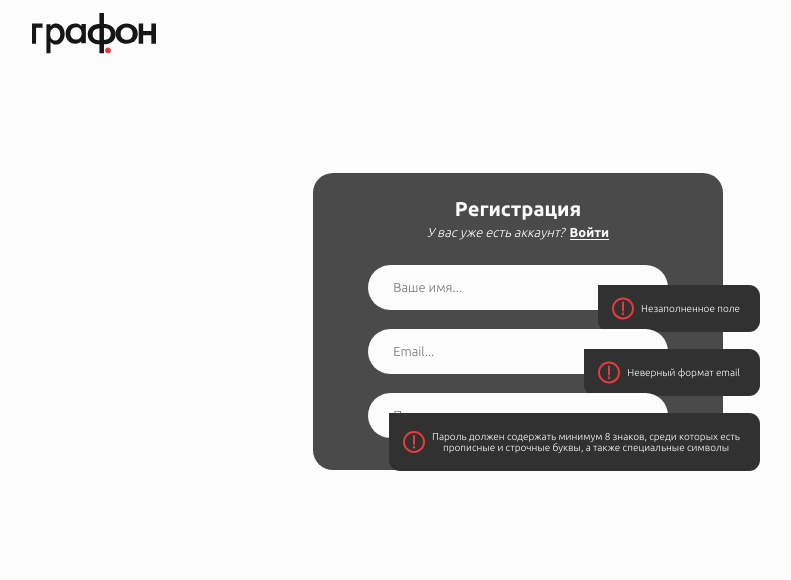
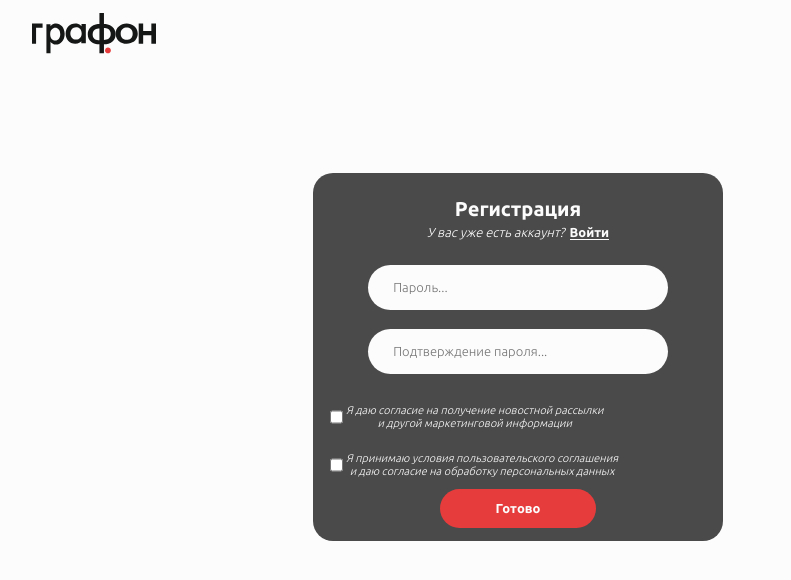
Before and after one commit to Kataiii/ConfiguratorFrontend, a React app: page /login/register/user in a window 1280 px wide. Shown: the top 580 px of the page, without its empty margins (122-913 px from the left). Built offline with nearby package versions, Linux system fonts and the light colour scheme.

Commit message:
fix input form

```diff
--- /dev/null
+++ b/src/shared/ui/FormPart/CheckboxForm.tsx
@@ -0,0 +1,18 @@
+import styles from "./css/InputForm.module.css"
+
+
+interface ICheckboxFormProps {
+    ischecked: boolean,
+    content: string
+}
+
+const CheckboxForm = (props : ICheckboxFormProps) => {
+    return (
+        <div className={styles.CheckboxDiv}>
+            <input type="checkbox" name="newsletter" value="newsletter"/>
+            <p className={styles.CheckboxContent} dangerouslySetInnerHTML={{ __html: props.content }}></p>
+        </div>
+    )
+}
+
+export default CheckboxForm;
--- /dev/null
+++ b/src/shared/ui/FormPart/HelperForm.tsx
@@ -0,0 +1,17 @@
+import styles from "./css/InputForm.module.css"
+
+const HelperForm = (props: { content: string | null }) => {
+    return (
+        <div className={styles.FormError}>
+            {
+                props.content == null
+                    ?
+                    null
+                    :
+                    <p dangerouslySetInnerHTML={{ __html: props.content }} className={styles.FormErrorContent}></p>
+            }
+        </div>
+    )
+}
+
+export default HelperForm;
--- a/src/shared/ui/FormPart/InputForm.tsx
+++ b/src/shared/ui/FormPart/InputForm.tsx
@@ -3,8 +3,11 @@ import styles from "./css/InputForm.module.css"
 export interface InputFormProps{
     type : string,
     placeholder : string,
-    error : string,
-    action : any
+    onBlur : {() : void} | undefined,
+    onFocus : {() : void} | undefined,
+    onMouseEnter : {() : void} | undefined,
+    onMouseLeave : {() : void} | undefined,
+    onChange : {(e: React.ChangeEvent<HTMLInputElement>) : void} | undefined
 }
 
 const InputForm = (props : InputFormProps) => {
@@ -12,7 +15,11 @@ const InputForm = (props : InputFormProps) => {
         <input className={styles.FormInput}
                 type={props.type}
                 placeholder={props.placeholder}
-                onBlur={props.action}/>
+                onBlur={props.onBlur}
+                onFocus={props.onFocus}
+                onMouseEnter={props.onMouseEnter}
+                onMouseLeave={props.onMouseLeave}
+                onChange={props.onChange}/>
     );
 }
 
--- a/src/shared/ui/FormPart/WrapInputForm.tsx
+++ b/src/shared/ui/FormPart/WrapInputForm.tsx
@@ -2,23 +2,83 @@ import InputForm from "./InputForm";
 import ErrorForm from "./ErrorForm";
 import styles from "./css/InputForm.module.css"
 import { IFormLogin } from "../../../widgets/FormLogin";
+import HelperForm from "./HelperForm";
+import { useState } from "react";
+
+//TODO обработку ошибки (скорее всего в самой форме регистрации), нормальную верстку - написано на листе,
+//      валидацию полную - объект отправляется только при не красных полях
+
+//Made возникновение подсказки при наведении мыши, если она есть
+//      убирание ошибки при фокусе на поле
 
 interface IWrapInputFormProps{
-    action : (e: React.ChangeEvent<HTMLInputElement>) => void,
-    state : IFormLogin,
+    type : string,
     placeholderInput : string,
+    hasHelper : boolean,
+    onFocus : {() : void} | undefined
+    contentHelper : string | null,
+    onBlur : {() : void} | undefined,
     error : string,
-    type : string
+    //onChange : () => void | null
+    onChange : {(e: React.ChangeEvent<HTMLInputElement>) : void} | undefined,
+    //state : IFormLogin,
 }
 
 const WrapInputForm = (props : IWrapInputFormProps) => {
+    const [helperState, setHelperState] = useState({
+        isVisibleHelper : false,
+        isVisibleError : false
+    })
+
+    const onMouseEnterHandler  = () => {
+        if(props.hasHelper == true){
+            setHelperState({
+                ...helperState, isVisibleHelper : true
+            })
+        }
+    }
+
+    const onMouseLeaveHandler  = () => {
+        if(props.hasHelper == true){
+            setHelperState({
+                ...helperState, isVisibleHelper : false
+            })
+        }
+    }
+
+    const onFocusHandler = () => {
+        if(helperState.isVisibleError){
+            setHelperState({
+                ...helperState, isVisibleError : false
+            })
+        }
+    }
+
     return (
         <div className={styles.FormDivWrapError}>
-            <InputForm type={props.type} placeholder={props.placeholderInput} error={props.error} action={props.action}></InputForm>
+            <InputForm type={props.type}
+                        placeholder={props.placeholderInput}
+                        onBlur={props.onBlur}
+                        //onFocus={props.onFocus}
+                        onFocus={onFocusHandler}
+                        onMouseEnter={onMouseEnterHandler}
+                        onMouseLeave={onMouseLeaveHandler}
+                        onChange={props.onChange}></InputForm>
             {
-                props.state.failAuth == true
+                helperState.isVisibleError == true
                     ?
-                    <ErrorForm errorcontent={props.error}></ErrorForm>
+                        <ErrorForm errorcontent={props.error}></ErrorForm>
+                    :
+                    null
+            }
+            {
+                props.hasHelper == true
+                    ?
+                        helperState.isVisibleHelper == true
+                        ?
+                        <HelperForm content={props.contentHelper}/>
+                        :
+                        null
                     :
                     null
             }
--- a/src/shared/ui/FormPart/css/InputForm.module.css
+++ b/src/shared/ui/FormPart/css/InputForm.module.css
@@ -26,6 +26,7 @@
     background: #313131;
     border-radius: 0px 11px 11px 11px;
     padding: 8px 20px 8px 14px;
+    z-index: 100;
 }
 
 .FormErrorImg{
@@ -41,3 +42,17 @@
     font-size: 10px;
     color: #FFFFFF;
 }
+
+.CheckboxDiv{
+    display: flex;
+}
+
+.CheckboxContent{
+    display: block;
+    font-family: 'Ubuntu';
+    font-style: italic;
+    font-weight: 300;
+    font-size: 11px;
+    line-height: 13px;
+    color: #FCFCFC;
+}
--- a/src/widgets/FormLogin.tsx
+++ b/src/widgets/FormLogin.tsx
@@ -72,16 +72,18 @@ const FormLogin = () => {
           <p className={styles.FormLink}>Регистрация</p>
         </Link>
       </div>
-      <WrapInputForm type="text"
+      {/*<WrapInputForm type="text"
         placeholderInput="Логин или email..."
         action={onBlurEmail}
         state={loginState}
-        error="Неверный формат" />
+        error="Неверный формат"
+        hasHelper={false}/>
       <WrapInputForm type="password"
         placeholderInput="Пароль..."
         action={onBlurPassword}
         state={loginState}
-        error="Неверный пароль" />
+        error="Неверный пароль"
+  hasHelper={false}/>*/}
       <div className={styles.FormDivWrapButton}>
         <Button title="Вход" onClick={apiLogin}></Button>
       </div>
--- a/src/widgets/FormRegistUser.tsx
+++ b/src/widgets/FormRegistUser.tsx
@@ -2,6 +2,8 @@ import styles from "./css/Form.module.css"
 import { Link } from "react-router-dom";
 import WrapInputForm from "../shared/ui/FormPart/WrapInputForm";
 import { useState } from "react";
+import Button from "../shared/ui/ButtonPrim";
+import CheckboxForm from "../shared/ui/FormPart/CheckboxForm";
 
 export interface IFormLogin {
     email: string,
@@ -13,13 +15,14 @@ const FormRegistUser = () => {
     const [registState, setLoginState] = useState<IFormLogin>({
         email: '',
         password: '',
-        failAuth: true
+        failAuth: false
     })
 
     const onBlurEmail = (e: React.ChangeEvent<HTMLInputElement>) => {
         setLoginState({
             ...registState, email: e.target.value
         });
+        console.log("change");
     }
 
     return (
@@ -31,21 +34,41 @@ const FormRegistUser = () => {
                     <p className={styles.FormLink}>Войти</p>
                 </Link>
             </div>
-            <WrapInputForm type="text"
+            {/*<WrapInputForm type="text"
                 placeholderInput="Ваше имя..."
                 action={onBlurEmail}
                 state={registState}
-                error="Незаполненное поле" />
+                error="Незаполненное поле"
+                hasHelper={false}/>
             <WrapInputForm type="text"
                 placeholderInput="Email..."
                 action={onBlurEmail}
                 state={registState}
-                error="Неверный формат email" />
+                error="Неверный формат email"
+                hasHelper={false}/>*/}
             <WrapInputForm type="password"
                 placeholderInput="Пароль..."
-                action={onBlurEmail}
-                state={registState}
-                error="Пароль должен содержать минимум 8 знаков, среди которых есть </br> прописные и строчные буквы, а также специальные символы" />
+                hasHelper={true}
+                onFocus={() => {console.log('Helper')}}
+                contentHelper = "Пароль должен содержать минимум 8 знаков, среди которых есть </br> прописные и строчные буквы, а также специальные символы"
+                onBlur={() => {console.log('error')}}
+                onChange={onBlurEmail}
+                error="Пароль должен содержать минимум 8 знаков, среди которых есть </br> прописные и строчные буквы, а также специальные символы"
+                />
+            <WrapInputForm type="password"
+                placeholderInput="Подтверждение пароля..."
+                hasHelper={false}
+                onFocus={undefined}
+                contentHelper={null}
+                onBlur={() => {console.log('error')}}
+                onChange={onBlurEmail}
+                error="Пароли не совпадают"
+            />
+            <CheckboxForm ischecked={true}
+                          content="Я даю согласие на получение новостной рассылки </br> и другой маркетинговой информации"/>
+            <CheckboxForm ischecked={false}
+                          content="Я принимаю условия пользовательского соглашения </br> и даю согласие на обработку персональных данных"></CheckboxForm>
+            <Button title="Готово" onClick={() => {console.log("Готово")}}/>
         </div>
     )
 }
```
